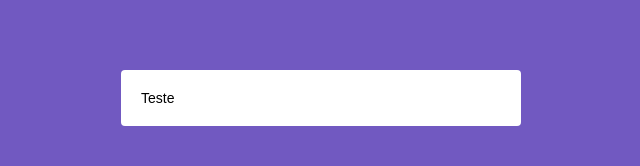
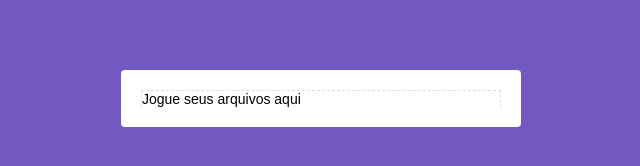
Before and after one commit to LucasSilvaMarts-zz/Up-to-cloud, a React (Create React App) app in the folder front-end/: page / in a window 1280 px wide. Shown: the part 302-468 px from the top of the page, without its empty margins (319-959 px from the left). Built offline with nearby package versions, Linux system fonts and the light colour scheme.

Commit message:
adiciona estilo ao componente dropzone

```diff
--- a/front-end/src/App.js
+++ b/front-end/src/App.js
@@ -1,11 +1,12 @@
 import GlobalStyle from './styles/global';
 import { Container, Content } from './styles';
+import Upload from './components/Upload';
 
 function App() {
   return (
     <Container>
       <Content>
-        Teste
+        <Upload />
       </Content>
       <GlobalStyle />
     </Container>
--- a/front-end/src/components/Upload/index.js
+++ b/front-end/src/components/Upload/index.js
@@ -1,9 +1,24 @@
-import React from 'react'
+import React from 'react';
 
-export const Upload = () => {
+import Dropzone from 'react-dropzone';
+
+import { DropContainer, UploadMessage } from './styles';
+
+const Upload = () => {
   return (
-    <div>
+    <Dropzone accept="image/*" onDropAccepted={() => {}}>
+      { ({ getRootProps, getInputProps, isDragActive, isDragReject }) => (
+        <DropContainer
+          {...getRootProps()}
+          isDragActive={isDragActive}
+          isDragReject={isDragReject}
+        >
+          <input {...getInputProps()} />
+          Jogue seus arquivos aqui
+        </DropContainer>
+      ) }
+    </Dropzone>
+  );
+}
 
-    </div>
-  )
-}
+export default Upload;
--- a/front-end/src/components/Upload/styles.js
+++ b/front-end/src/components/Upload/styles.js
@@ -0,0 +1,24 @@
+import styled, { css } from "styled-components";
+
+const dragActive = css`
+  border-color: #78e5d5;
+`;
+
+const dragReject = css`
+  border-color: #e57878;
+`;
+
+export const DropContainer = styled.div.attrs({
+  className: "dropzone"
+})`
+  border: 1px dashed #ddd;
+  border-bottom: 4px;
+  cursor: pointer;
+
+  transition: height 0.2s ease;
+
+  ${props => props.isDragActive && dragActive};
+  ${props => props.isDragReject && dragReject};
+`;
+
+export const UploadMessage = styled.p``;
```
